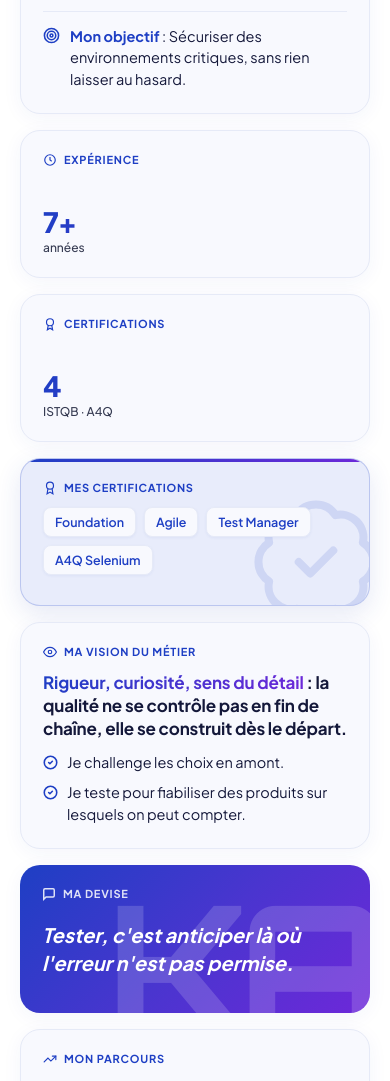
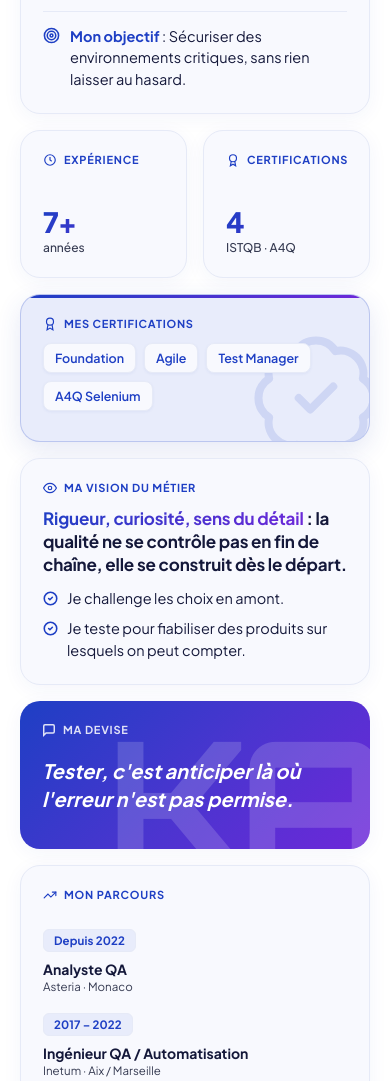
Before and after one commit to KevinAuchoybur/myProWebsite, a plain HTML site: page index.html in a window 390 px wide. Shown: the part 1227-2308 px from the top of the page. Drawn offline with Linux system fonts and the light colour scheme.

Commit message:
Bento A propos (mobile) : compteurs Experience + Certifications cote a cote (2 colonnes en <=460px) au lieu d'empiles pleine largeur — gagne de la hauteur vu le peu de contenu. Autres tuiles restent pleine largeur
Co-Authored-By: Claude Opus 4.8 <noreply@anthropic.com>

```diff
--- a/style.css
+++ b/style.css
@@ -1197,13 +1197,14 @@ select:focus-visible,
   .abx-sectors { grid-column: span 2; }
 }
 @media (max-width: 460px) {
-  .about__bento { grid-template-columns: 1fr; }
+  .about__bento { grid-template-columns: 1fr 1fr; }
   .abx-who,
   .abx-motto,
   .abx-certs,
   .abx-vision,
   .abx-time,
-  .abx-sectors { grid-column: span 1; }
+  .abx-sectors { grid-column: 1 / -1; }
+  .abx-metric { grid-column: span 1; }
   .abx-timeline { grid-template-columns: 1fr; }
 }
 
```
